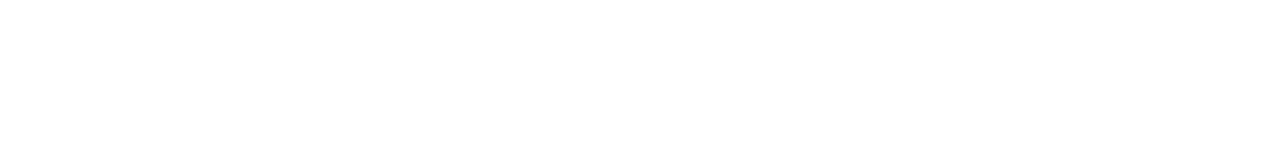
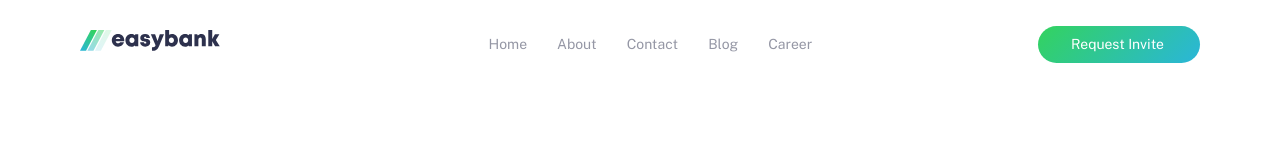
Before and after one commit to il735/easybank, a plain HTML site: page index.html in a window 1280 px wide. Drawn offline with Linux system fonts and the light colour scheme.

Commit message:
Finished top header

```diff
--- a/css/styles.css
+++ b/css/styles.css
@@ -44,11 +44,20 @@ body {
   line-height: 1.5;
   background-color: #fff;
   color: #222;
+  margin-top: 60px;
 }
 
 img {
   max-width: 100%;
   height: auto;
+}
+
+a{
+  text-decoration: none;
+}
+
+h1, h2, h3, h4, h5, h6{
+  margin-top: 0;
 }
 
 .visually-hidden {
@@ -63,12 +72,84 @@ img {
 }
 
 .container {
-  max-width: 1250px;
-  padding-left: 25px;
-  padding-right: 25px;
+  max-width: 1160px;
+  padding-left: 20px;
+  padding-right: 20px;
   margin-left: auto;
   margin-right: auto;
   /* box-shadow: 0 10px 20px -10px rgba(0, 0, 0, 0.1); */
+}
+
+.btn{
+  width: auto;
+  height: auto;
+  text-decoration: none;
+  font-size: 14px;
+  background: linear-gradient(135deg, #33D35E 0%, #2AB6D9 99.58%);
+  padding: 8px 36px 8px 33px;
+  border-radius: 22px;
+  color: white;
+}
+
+.top-header{
+  position: fixed;
+  z-index: 100;
+  top: 0%;
+  left: 0%;
+  right: 0%;
+}
+
+.top-header-container{
+  display: flex;
+  align-items: center;
+  flex-wrap: wrap;
+}
+
+.top-logo{
+  margin-right: auto;
+}
+
+.sitenav-list{
+  display: flex;
+  align-items: center;
+  flex-wrap: wrap;
+  padding: 0;
+  margin: 0;
+  list-style: none;
+  margin-right: 226px;
+  text-align: center;
+  padding: 32px 0 32px 0;
+  vertical-align: baseline;
+}
+
+.sitenav-list-item{
+  position: relative;
+  z-index: 1;
+}
+
+.sitenav-list-item{
+  margin-left: 30px;
+}
+
+.sitenav-list-link{
+  color: #9597A5;
+  font-weight: normal;
+  font-size: 14px;
+  line-height: 16px;
+}
+.sitenav-list-link::after{
+  position: absolute;
+  z-index: 1;
+  content: "";
+  width: 100%;
+  height: 4px;
+  bottom: -32px;
+  background-color: #33D35E;
+  display: none;
+}
+
+.sitenav-list-item:hover  .sitenav-list-link::after{
+  display: block;
 }
 
 @media
--- a/index.html
+++ b/index.html
@@ -8,5 +8,29 @@
   <title>26-dars</title>
 </head>
 <body>
+  <header class="top-header">
+
+    <div class="container top-header-container">
+      <a class="top-logo" href="index.html"><img src="img/logo.svg" alt="top-logo" width="140" height="20"></a>
+
+      <nav class="sitenav">
+        <ul class="sitenav-list">
+          <li class="sitenav-list-item"><a class="sitenav-list-link" href="index.html" class="">Home</a></li>
+          <li class="sitenav-list-item"><a class="sitenav-list-link" href="" class="about.html">About</a></li>
+          <li class="sitenav-list-item"><a class="sitenav-list-link" href="" class="contact.html">Contact</a></li>
+          <li class="sitenav-list-item"><a class="sitenav-list-link" href="" class="blog.html">Blog</a></li>
+          <li class="sitenav-list-item"><a class="sitenav-list-link" href="" class="career.html">Career</a></li>
+        </ul>
+      </nav>
+
+      <a class="btn" href="request-invite.html">Request Invite</a>
+    </div>
+
+  </header>
+
+  <main class="site-main">
+
+  </main>
+
 </body>
 </html>
```
Also changed, not shown: about.html (added, +11 -0 lines), blog.html (added, +11 -0 lines), career.html (added, +11 -0 lines), contact.html (added, +11 -0 lines), request-invite.html (added, +11 -0 lines).
